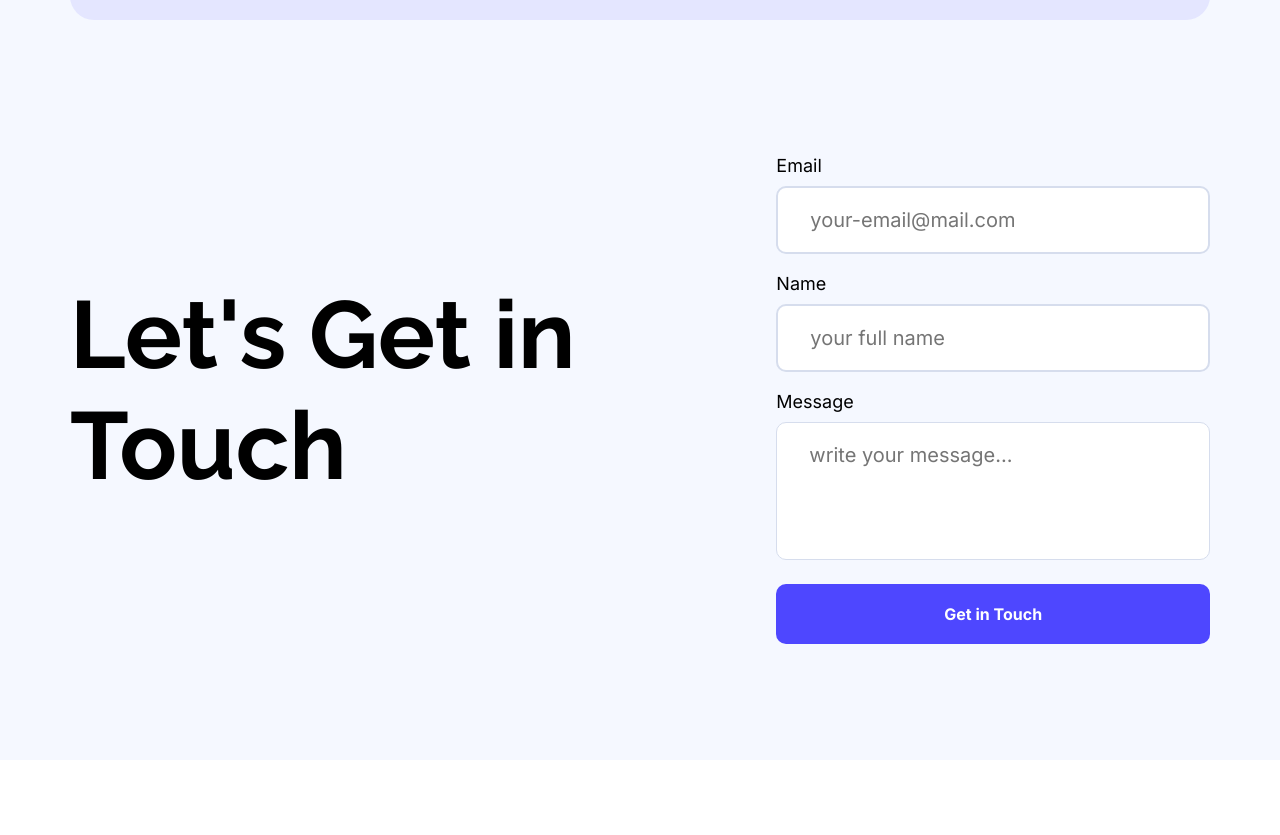
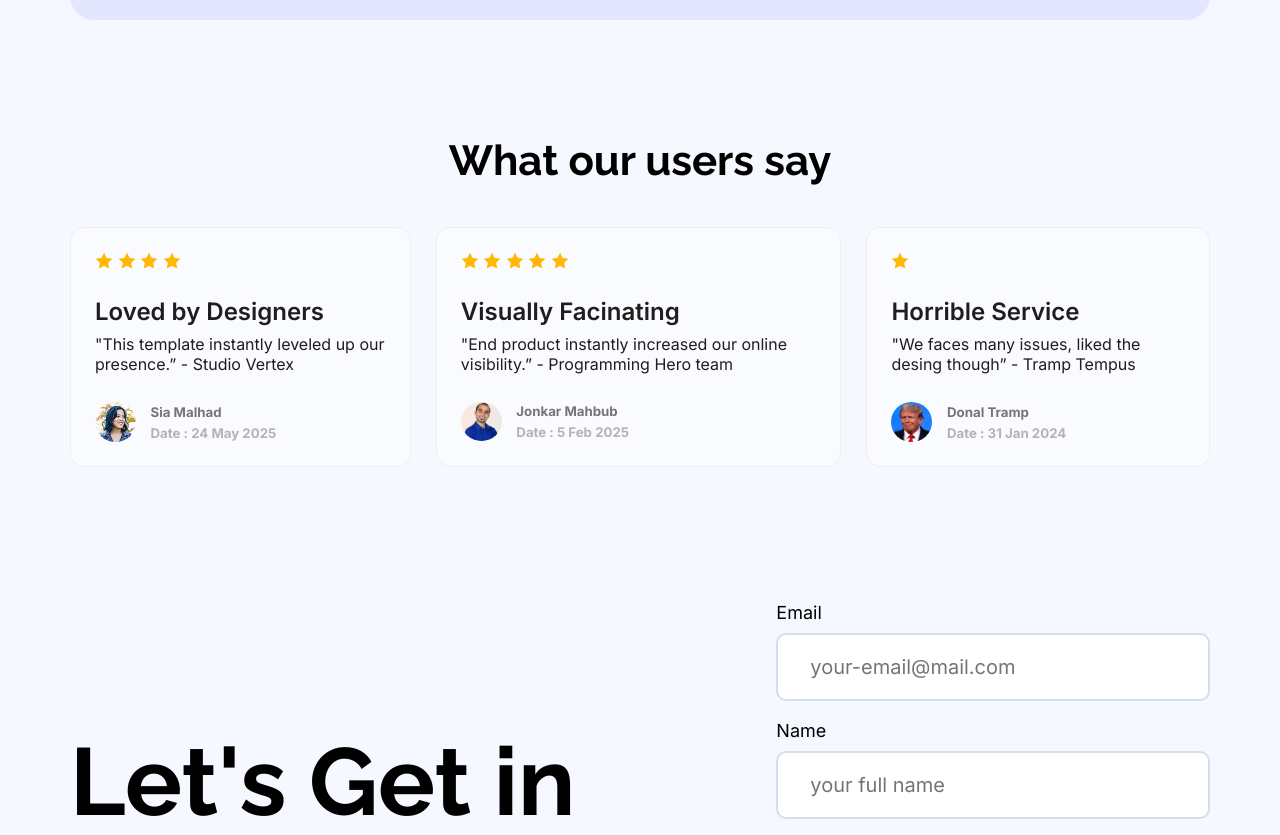
Before and after one commit to nayem-ahmedz/webify, a plain HTML site: page index.html in a window 1280 px wide. Shown: the part 1533-2368 px from the top of the page. Drawn offline with Linux system fonts and the light colour scheme.

Commit message:
user reviews sectin is done, project is ready to be deployed

```diff
--- a/index.html
+++ b/index.html
@@ -46,6 +46,53 @@
                 </div>
             </section>
         </article>
+        <article class="user-reviews">
+            <h3 class="raleway-font">What our users say</h3>
+            <section class="reviews-container inter-font">
+                <div class="card">
+                    <div>
+                        <img src="assets/icon-star.png" alt="star icon">
+                        <img src="assets/icon-star.png" alt="star icon">
+                        <img src="assets/icon-star.png" alt="star icon">
+                        <img src="assets/icon-star.png" alt="star icon">
+                    </div>
+                    <h4 class="card-title">Loved by Designers</h4>
+                    <p class="card-body">"This template instantly leveled up our presence.” - Studio Vertex</p>
+                    <img src="assets/avatar.png" alt="image of Sia Malhad">
+                    <h5>
+                        Sia Malhad <span>Date : 24 May 2025</span>
+                    </h5>
+                </div>
+                <div class="card">
+                    <div>
+                        <img src="assets/icon-star.png" alt="star icon">
+                        <img src="assets/icon-star.png" alt="star icon">
+                        <img src="assets/icon-star.png" alt="star icon">
+                        <img src="assets/icon-star.png" alt="star icon">
+                        <img src="assets/icon-star.png" alt="star icon">
+                    </div>
+                    <h4 class="card-title">Visually Facinating</h4>
+                    <p class="card-body">"End product instantly increased our online visibility.” - Programming Hero team</p>
+                    <img src="assets/jonkar.png" alt="image of jonkar mahbub">
+                    <h5>
+                        Jonkar Mahbub <br>
+                        <span>Date : 5 Feb 2025</span>
+                    </h5>
+                </div>
+                <div class="card">
+                    <div>
+                        <img src="assets/icon-star.png" alt="star icon">
+                    </div>
+                    <h4 class="card-title">Horrible Service</h4>
+                    <p class="card-body">"We faces many issues, liked the desing though” - Tramp Tempus</p>
+                    <img src="assets/donal.png" alt="image of donal tramp">
+                    <h5>
+                        Donal Tramp <br>
+                        <span>Date : 31 Jan 2024</span>
+                    </h5>
+                </div>
+            </section>
+        </article>
         <section class="contact">
             <h2 class="raleway-font m-0">Let's Get in Touch</h2>
             <form class="contact-form inter-font">
--- a/style.css
+++ b/style.css
@@ -140,6 +140,47 @@ article.users-data > h3{
     color: rgba(0, 0, 0, 0.5);
 }
 
+/* section : user reviews */
+article.user-reviews h3{
+    text-align: center;
+    font-size: 42px;
+    font-weight: bold;
+}
+.reviews-container{
+    display: flex;
+    gap: 25px;
+}
+.card{
+    background-color: rgba(255, 255, 255, 0.5);
+    padding: 24px;
+    border-radius: 14px;
+    border: 1px solid #F2EDED;
+}
+.card-title{
+    font-size: 1.5rem;
+    font-weight: 600;
+    color: rgba(30, 30, 30, 1);
+    margin: 24px auto 8px auto;
+}
+.card-body{
+    color: rgba(30, 30, 30, 1);
+    font-weight: 400;
+    margin: 0 auto 24px;
+}
+.card > img{
+    border-radius: 50%; transform: translateY(4px);
+}
+.card h5{
+    display: inline-block;
+    margin: 0 0 0 10px;
+    color: rgba(117, 117, 117, 1);
+}
+.card h5 span{
+    display: block;
+    margin-top: 5px;
+    color: rgba(179, 179, 179, 1);
+}
+
 /* contact section */
 section.contact{
     display: flex;
```
Also changed, not shown: assets/donal.png (added), assets/jonkar.png (added).
